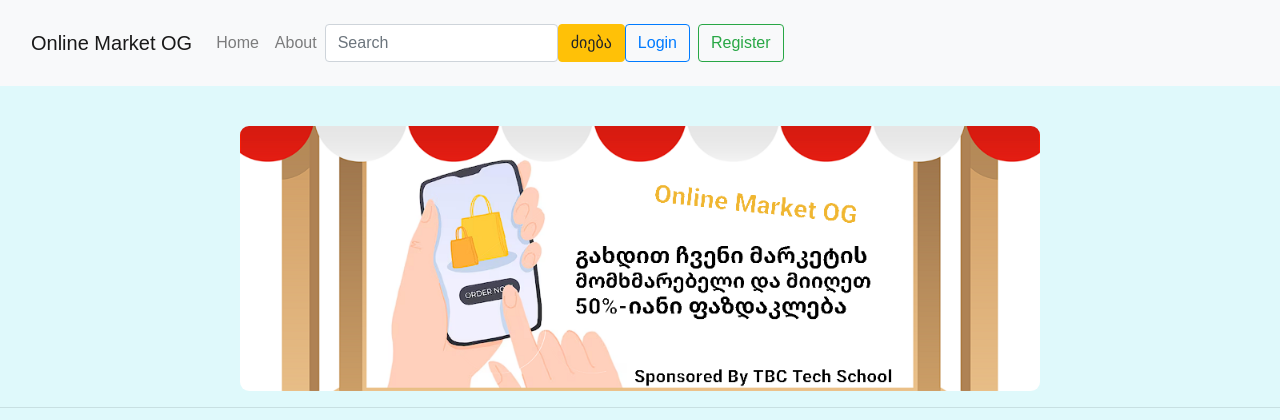
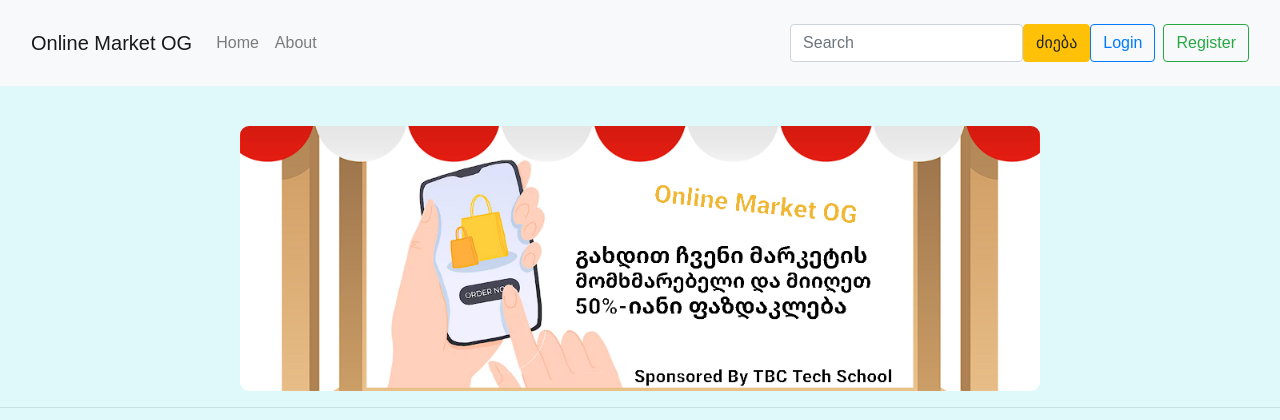
Before and after one commit to JustNoOne777/OG, a Flask app: page / in a window 1280 px wide. Shown: the top 420 px of the page. Run offline with Flask 3, Linux system fonts and the light colour scheme; data comes from the database, SQL or seed files in the repository; some libraries are stand-ins or nearby versions.

Commit message:
Add files via upload

```diff
--- a/templates/nav.html
+++ b/templates/nav.html
@@ -37,13 +37,19 @@
             <a class="nav-link" href="/about">About</a>
           </li>
         </ul>
-        <form class="d-flex" action="/search" method="GET">
+        <style>
+          .form-right {
+            margin-left: auto;
+          }
+        </style>
+
+        <form class="d-flex form-right" action="/search" method="GET">
           <input class="form-control me-2" type="search" placeholder="Search" aria-label="Search" name="query">
           <button class="btn btn-warning" type="submit">ძიება</button>
         </form>
         <div class="d-flex justify-content-end my-3" role="search">
           {% if current_user.is_authenticated %}
-
+          <a class="btn btn-primary" href="/profile_info">Profile</a>
           <a class="btn btn-danger" href="/logout">Log out</a>
           <div class="col-md-4">
             <a class="btn btn-primary" href="/create_product">Add Product</a>
```
Also changed, not shown: templates/profile_info.html (added, +13 -0 lines).
